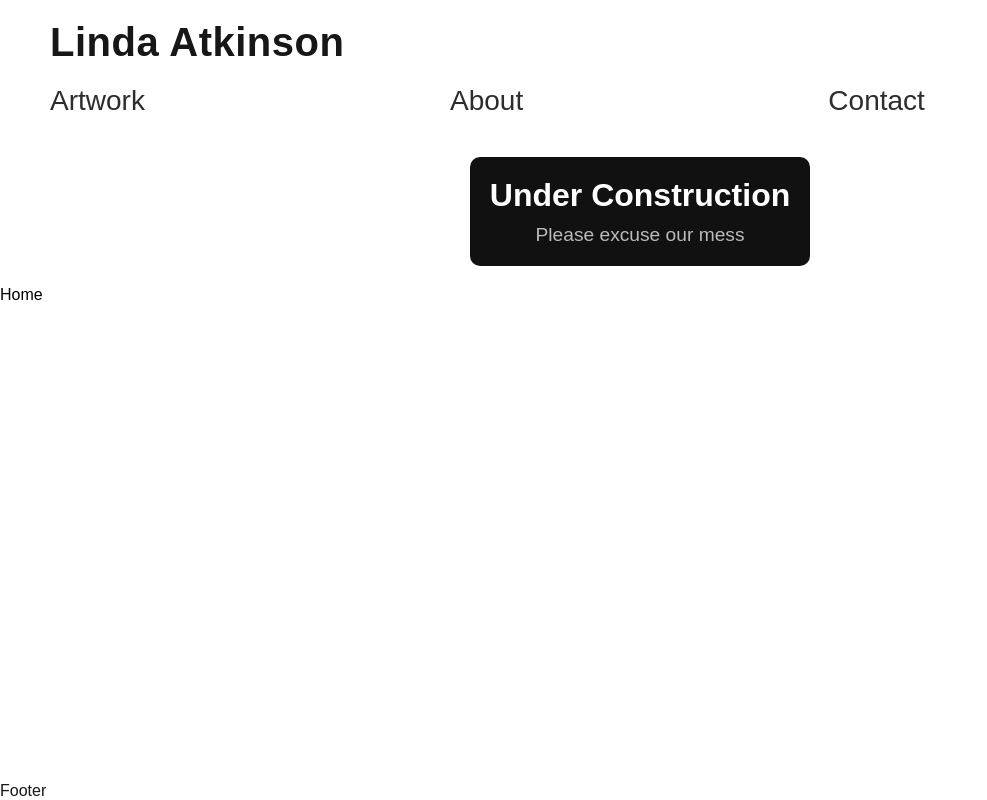
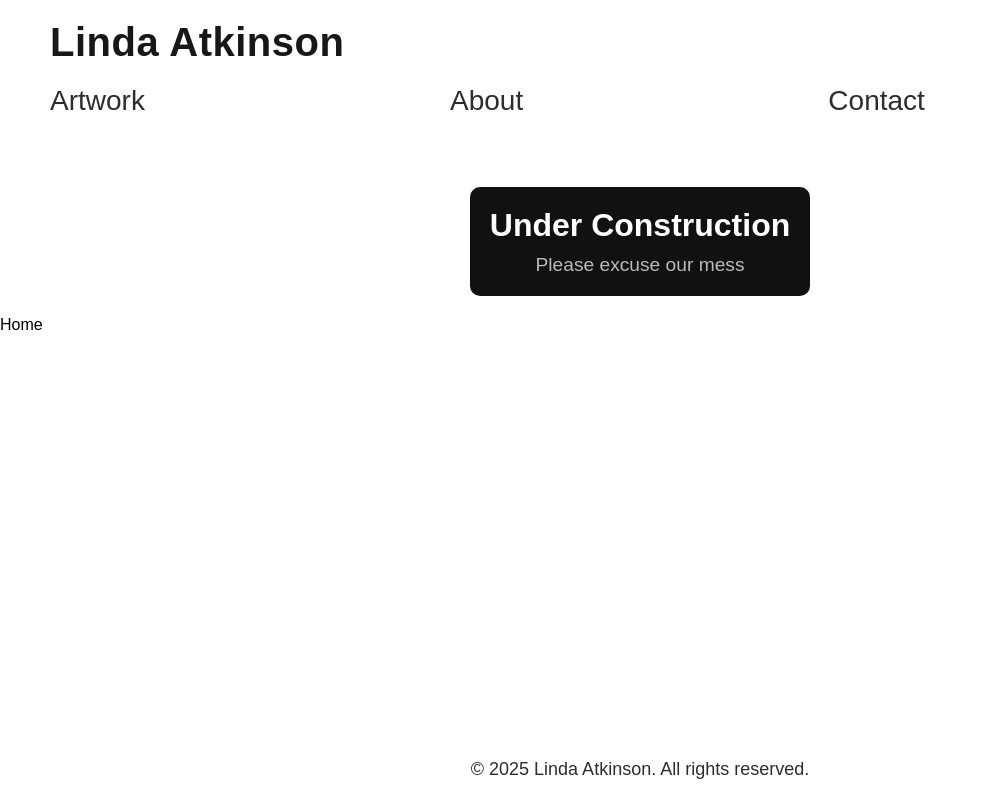
Before and after one commit to Jwilliams137/Atkinson-Art, a Next.js app: page / in a window 1280 px wide. Shown: the whole page, without its empty margins (0-987 px from the left). Built offline with nearby package versions, Linux system fonts and the light colour scheme; no server answers.

Commit message:
added footer

```diff
--- a/components/Footer/Footer.jsx
+++ b/components/Footer/Footer.jsx
@@ -1,8 +1,20 @@
 import React from 'react'
+import Link from 'next/link'
+import styles from './Footer.module.css'
 
 function Footer() {
+  const getCurrentYear = () => {
+    return new Date().getFullYear()
+  }
+
+  const copyrightStatement = `© ${getCurrentYear()} Linda Atkinson. All rights reserved.`
+
   return (
-    <div>Footer</div>
+    <footer className={styles.footer}>
+      <div className={styles.links}>
+      </div>
+      <span className={styles.copyright}>{copyrightStatement}</span>
+    </footer>
   )
 }
 
--- a/components/Footer/Footer.module.css
+++ b/components/Footer/Footer.module.css
@@ -0,0 +1,28 @@
+.footer {
+    display: flex;
+    flex-direction: column;
+    align-items: center;
+    padding: 20px 0;
+    text-align: center;
+    color: rgb(46, 44, 46);
+}
+
+.links {
+    display: flex;
+    gap: 15px;
+    margin-bottom: 10px;
+}
+
+.link {
+    color: rgb(46, 44, 46);
+    text-decoration: none;
+    transition: color 0.3s ease;
+}
+
+.link:hover {
+    color: rgb(104, 10, 128);
+}
+
+.copyright {
+    font-size: 18px;
+}
--- a/components/UnderConstruction/UnderConstruction.module.css
+++ b/components/UnderConstruction/UnderConstruction.module.css
@@ -5,7 +5,7 @@
     padding: 20px;
     border-radius: 10px;
     box-shadow: 0px 4px 10px rgba(255, 255, 255, 0.2);
-    margin: 20px auto;
+    margin: 50px auto 20px;
     max-width: 600px;
     transition: opacity 0.5s ease-in-out;
   }
```
